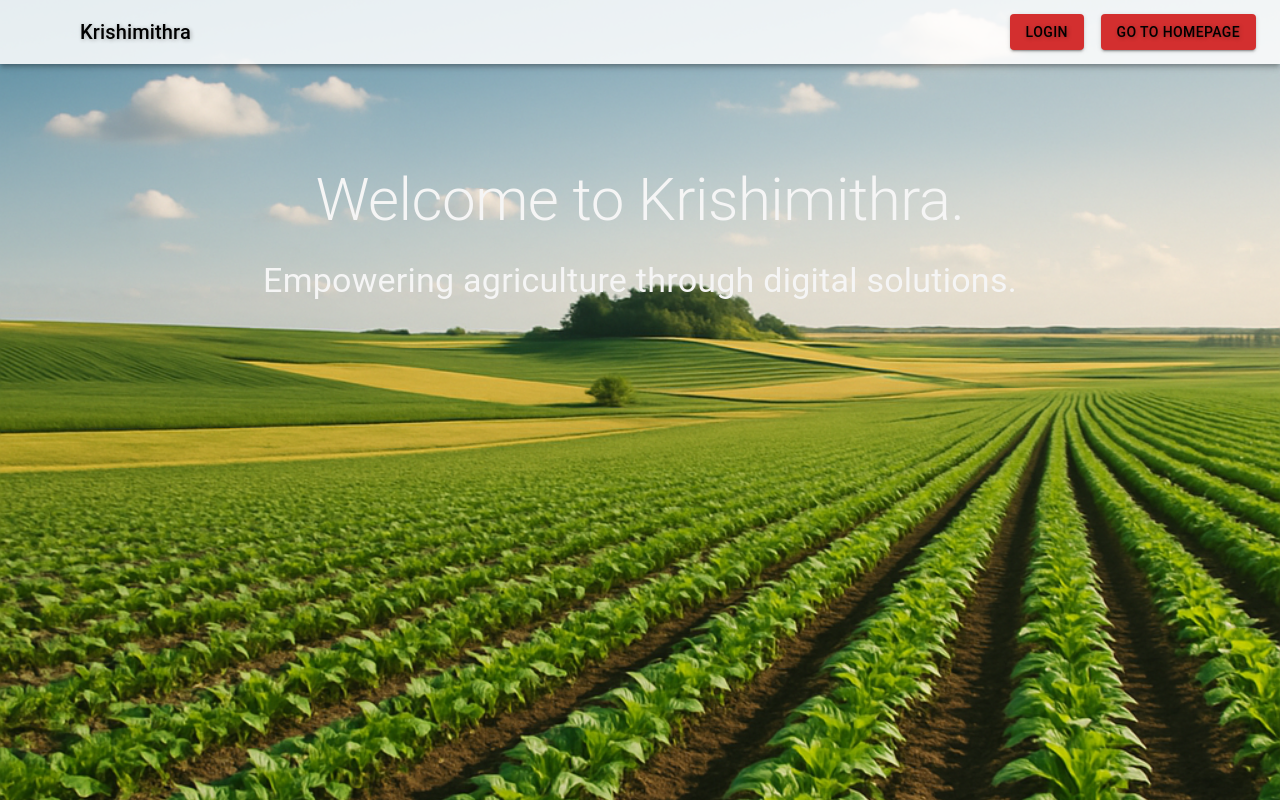
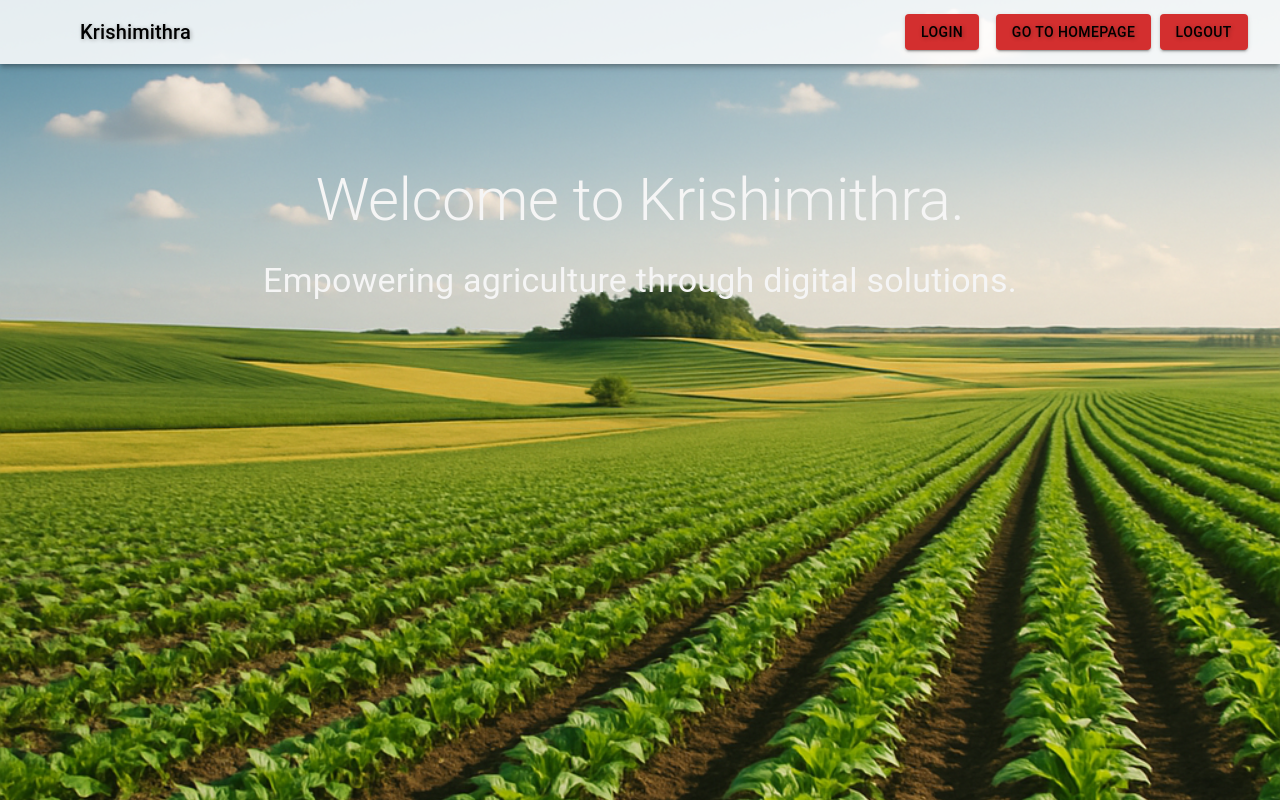
Before and after one commit to FizaanZahra/Krishimithra-Frontend, a React (Vite) app: page / in a window 1280 px wide. Shown: the top 800 px of the page. Built offline with nearby package versions, Linux system fonts and the light colour scheme; some icons are missing.

Commit message:
Update Navbar.jsx

```diff
--- a/src/component/Navbar.jsx
+++ b/src/component/Navbar.jsx
@@ -3,6 +3,7 @@ import { AppBar, Box, IconButton, Toolbar, Typography, Menu, MenuItem, Button }
 import MenuIcon from '@mui/icons-material/Menu';
 import { Link, useNavigate } from 'react-router-dom';
 import Field from '../assets/Field.png';
+import LogoutIcon from '@mui/icons-material/Logout';
 
 const Navbar = () => {
   const navigate = useNavigate();
@@ -49,7 +50,12 @@ const Navbar = () => {
           &nbsp;&nbsp;
           <Button color="error" variant='contained' onClick={() => navigate('/')}>
             <span style={{ color: "black", textShadow: "1px 1px 4px rgba(0,0,0,0.3)" }}>Go to Homepage</span>
-          </Button>
+          </Button>&nbsp;&nbsp;
+          <Button color="error" variant='contained'>
+            <Link to={"/lo"} style={{ color: "black", textShadow: "1px 1px 4px rgba(0,0,0,0.3)" }}>
+              Logout
+            </Link>
+          </Button>&nbsp;&nbsp;
         </Toolbar>
       </AppBar>
     </Box>
```
